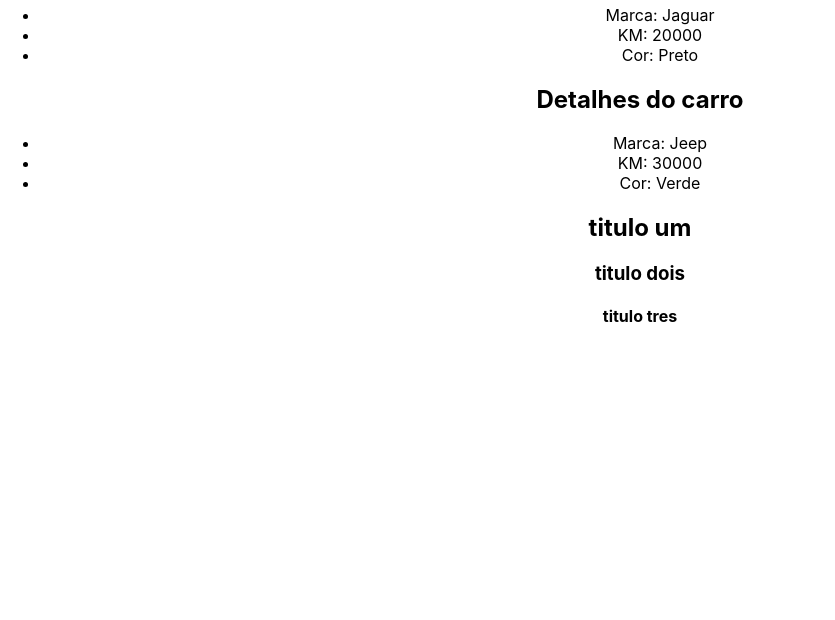
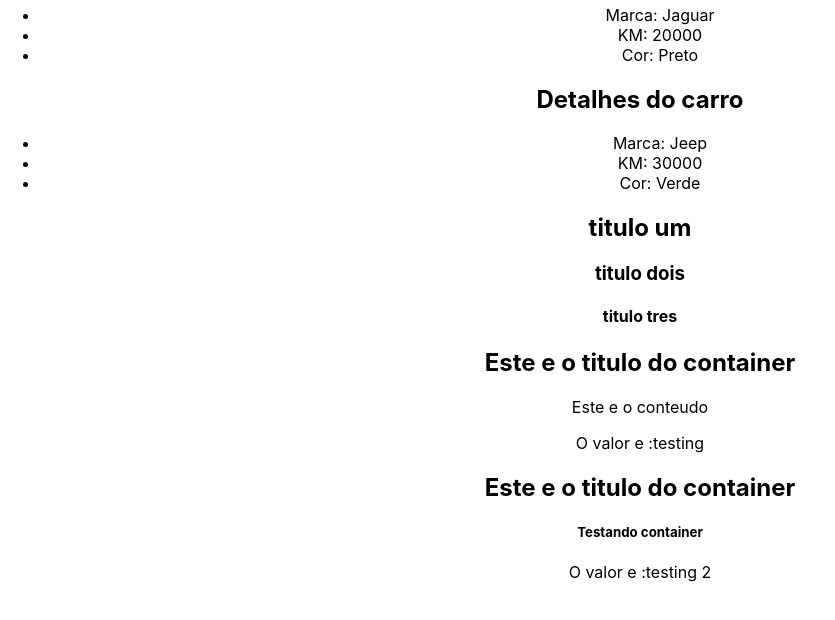
Before and after one commit to antoniolvitall/avancando-no-react, a React (Create React App) app in the folder avancando/: page / in a window 1280 px wide. Shown: the part 3165-3785 px from the top of the page, without its empty margins (0-835 px from the left). Built offline with nearby package versions, Linux system fonts and the light colour scheme.

Commit message:
testando a prop children

```diff
--- a/avancando/src/App.js
+++ b/avancando/src/App.js
@@ -8,6 +8,7 @@
 import ShowUserName from './components/ShowUserName';
 import CarDetails from './components/CarDetails';
 import Fragments from './components/Fragments';
+import Container from './components/Container';
 
 
 function App() {
@@ -45,6 +46,13 @@
       ))}
       {/* fragments */}
       <Fragments propFragment="teste" />
+      {/* children */}
+      <Container myValue="testing" >
+        <p>Este e o conteudo</p>
+      </Container>
+      <Container myValue="testing 2" >
+        <h5>Testando container</h5>
+      </Container>
     </div>
   );
 };
```
